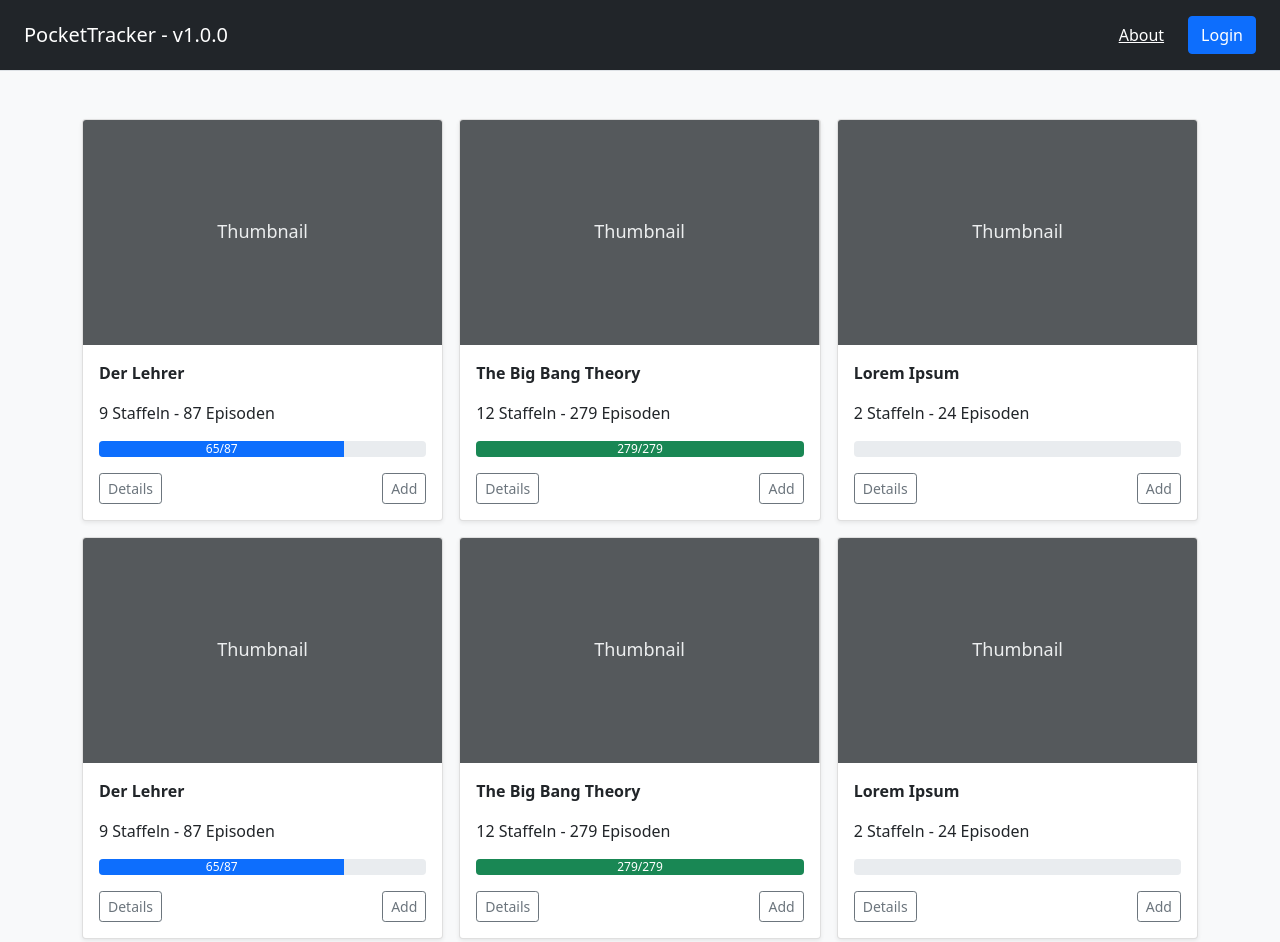
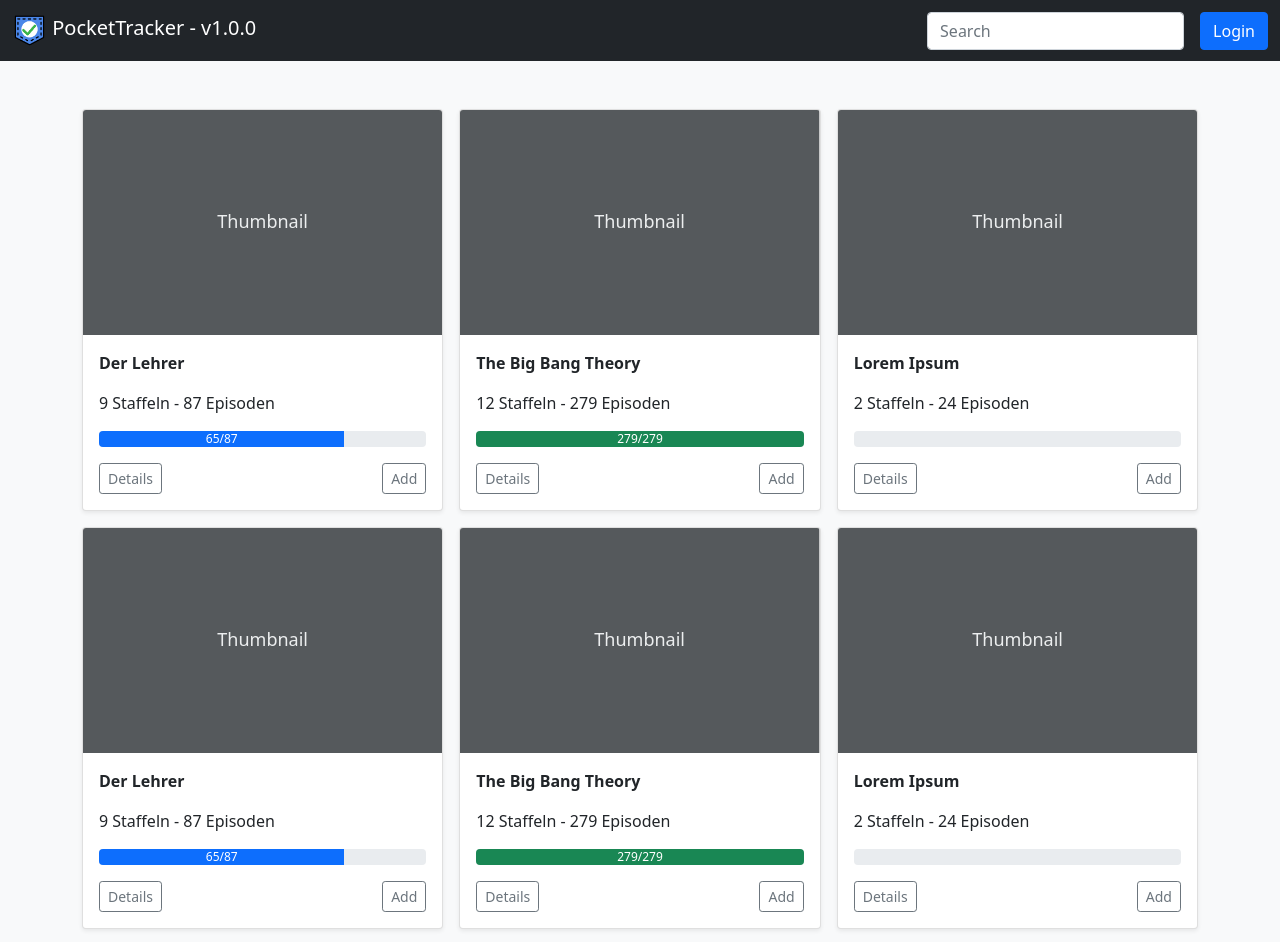
Before and after one commit to TheCodeLabsDevs/PocketTracker, a plain HTML site: page frontend/index.html in a window 1280 px wide. Drawn offline with nearby package versions, Linux system fonts and the light colour scheme.

Commit message:
#7 - add project icon and search input to navbar + navbar is now sticky

```diff
--- a/frontend/index.html
+++ b/frontend/index.html
@@ -30,13 +30,25 @@
     </head>
 
     <body>
-        <header class="d-flex flex-column flex-md-row align-items-center p-3 px-md-4 border-bottom shadow-sm text-white bg-dark">
-            <p class="h5 my-0 me-md-auto fw-normal">PocketTracker - v1.0.0</p>
-            <nav class="my-2 my-md-0 me-md-3 ">
-                <a class="p-2 text-white" href="#">About</a>
-            </nav>
-            <a class="btn btn-primary" href="#">Login</a>
-        </header>
+        <nav class="navbar navbar-expand-lg navbar-dark bg-dark sticky-top">
+            <div class="container-fluid">
+                <a class="navbar-brand" href="#">
+                    <img src="static/image/PocketTracker.png" alt="" width="35" height="35" class="d-inline-block align-top">
+                    PocketTracker - v1.0.0
+                </a>
+                <button class="navbar-toggler" type="button" data-bs-toggle="collapse" data-bs-target="#navbarSupportedContent" aria-controls="navbarSupportedContent" aria-expanded="false" aria-label="Toggle navigation">
+                    <span class="navbar-toggler-icon"></span>
+                </button>
+                <div class="collapse navbar-collapse" id="navbarSupportedContent">
+                    <ul class="navbar-nav me-auto mb-2 mb-lg-0">
+                    </ul>
+                    <form class="d-flex">
+                        <input class="form-control me-3" type="search" placeholder="Search" aria-label="Search">
+                    </form>
+                    <a class="btn btn-primary" href="#">Login</a>
+                </div>
+            </div>
+        </nav>
 
         <main>
             <div class="album py-5 bg-light">
```
Also changed, not shown: frontend/static/image/PocketTracker.png (added).
